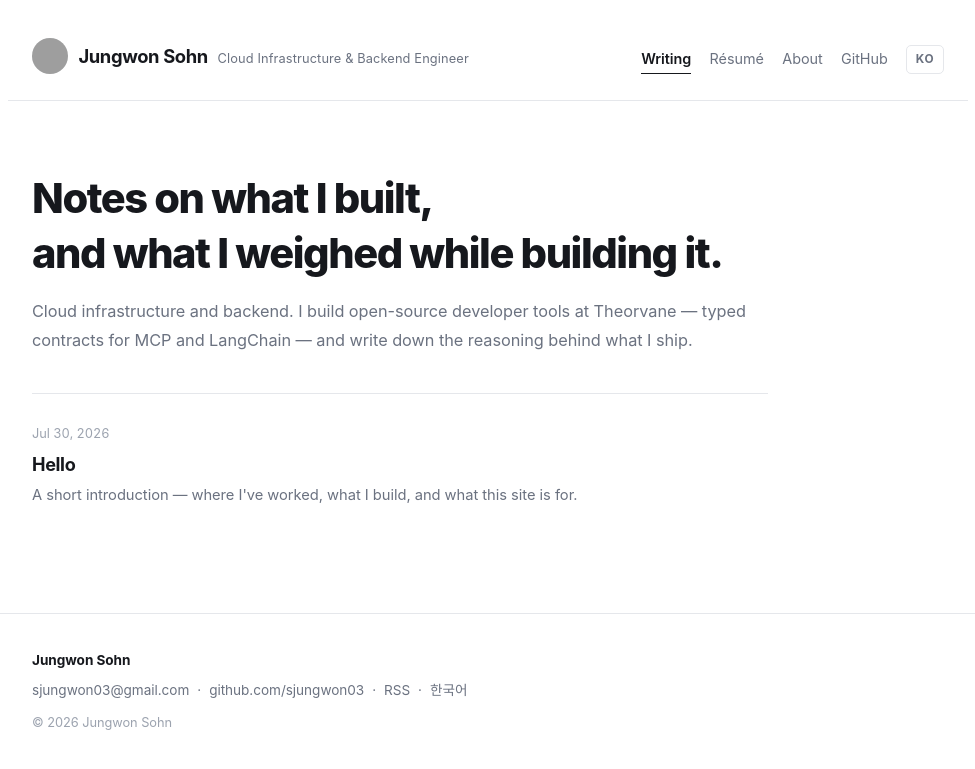
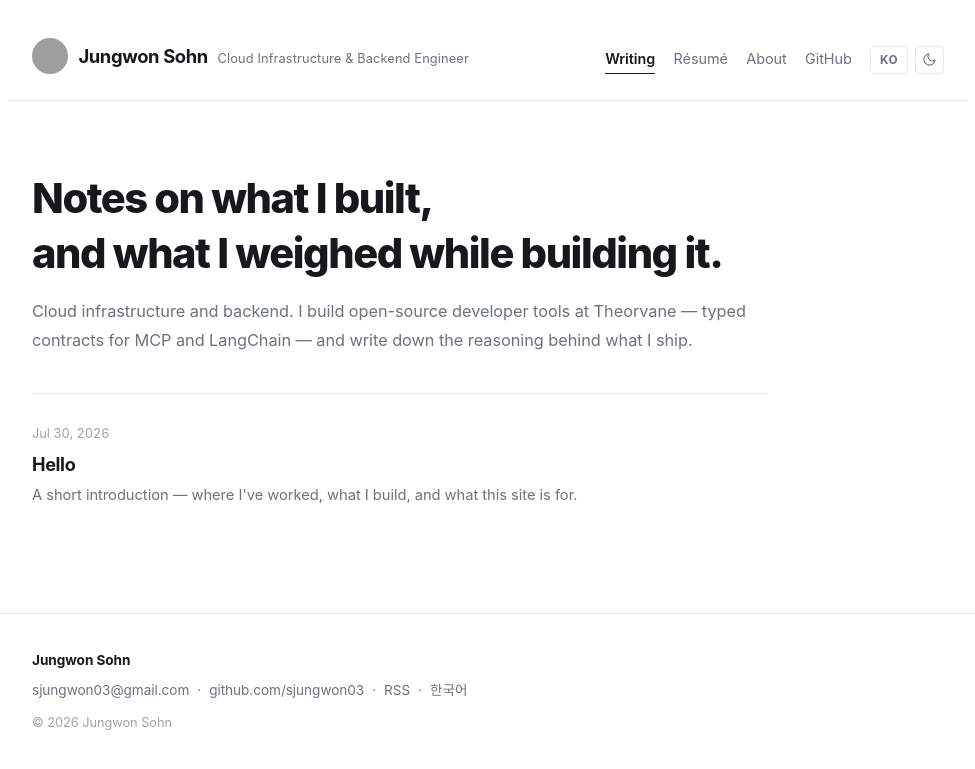
Before and after one commit to sjungwon03/sjungwon03.github.io, a Jekyll site: the page built from index.html, in a window 1280 px wide. Shown: the top 769 px of the page, without its empty margins (152-1127 px from the left). Built offline with Jekyll 4.4.1, drawn with Linux system fonts in a browser that asks for light colours; some web fonts are replaced; grey boxes are pictures that could not be loaded.

Commit message:
헤더에 라이트/다크 전환 버튼 추가
지금까지는 운영체제 설정만 따라갔는데, 직접 고를 수 있게 했습니다.
고른 값은 localStorage 에 담아 <html data-theme> 로 덮어쓰고,
다시 눌러 운영체제 설정과 같아지면 저장값을 지워 원래대로
운영체제를 따라갑니다. 한번 누른 뒤 계속 고정되지 않게 하려는
의도입니다.

첫 페인트 전에 head 인라인 스크립트로 값을 적용해 깜빡이지
않습니다. 버튼은 지금 화면과 반대되는 아이콘을 보여 주고,
인쇄할 때는 숨깁니다.

Co-Authored-By: Claude Opus 5 <noreply@anthropic.com>

```diff
--- a/_includes/head.html
+++ b/_includes/head.html
@@ -1,6 +1,17 @@
 <meta charset="utf-8">
 <meta name="viewport" content="width=device-width, initial-scale=1">
 <meta name="color-scheme" content="light dark">
+
+<script>
+  // 직접 고른 테마가 있으면 첫 페인트 전에 적용합니다. 고른 적이 없으면
+  // data-theme을 두지 않아 CSS가 운영체제 설정을 그대로 따릅니다.
+  (function () {
+    try {
+      var t = localStorage.getItem('theme');
+      if (t === 'light' || t === 'dark') document.documentElement.dataset.theme = t;
+    } catch (e) {}
+  })();
+</script>
 
 {%- assign ko = false -%}
 {%- if page.lang == 'ko' %}{% assign ko = true %}{% endif -%}
--- a/_includes/header.html
+++ b/_includes/header.html
@@ -21,12 +21,26 @@
       <a href="https://github.com/{{ site.github_username }}" rel="me noopener">GitHub</a>
     </nav>
 
+    <div class="header-tools">
       {%- if page.alt_url %}
       <a class="lang-toggle" href="{{ page.alt_url | relative_url }}"
          lang="{% if ko %}en{% else %}ko{% endif %}"
          aria-label="{% if ko %}Switch to English{% else %}한국어로 보기{% endif %}">
         {% if ko %}EN{% else %}KO{% endif %}
       </a>
-    {%- endif -%}
+      {%- endif %}
+
+      <button class="theme-toggle" type="button"
+              data-to-dark="{% if ko %}어둡게 보기{% else %}Switch to dark theme{% endif %}"
+              data-to-light="{% if ko %}밝게 보기{% else %}Switch to light theme{% endif %}">
+        <svg class="i-moon" viewBox="0 0 24 24" aria-hidden="true" focusable="false">
+          <path d="M21 12.8A9 9 0 1 1 11.2 3a7 7 0 0 0 9.8 9.8z"/>
+        </svg>
+        <svg class="i-sun" viewBox="0 0 24 24" aria-hidden="true" focusable="false">
+          <circle cx="12" cy="12" r="4"/>
+          <path d="M12 2.4v2M12 19.6v2M4.2 4.2l1.4 1.4M18.4 18.4l1.4 1.4M2.4 12h2M19.6 12h2M4.2 19.8l1.4-1.4M18.4 5.6l1.4-1.4"/>
+        </svg>
+      </button>
+    </div>
   </div>
 </header>
--- a/_layouts/default.html
+++ b/_layouts/default.html
@@ -25,6 +25,39 @@
       t.parentNode.insertBefore(wrap, t);
       wrap.appendChild(t);
     });
+
+    // 테마 전환. 고른 값이 운영체제 설정과 같아지면 저장한 값을 지워서
+    // 그다음부터는 다시 운영체제를 따라가게 둡니다.
+    (function () {
+      var btn = document.querySelector('.theme-toggle');
+      if (!btn) return;
+
+      var root = document.documentElement;
+      var mq = window.matchMedia('(prefers-color-scheme: dark)');
+
+      function system() { return mq.matches ? 'dark' : 'light'; }
+      function current() { return root.dataset.theme || system(); }
+
+      function label() {
+        btn.setAttribute('aria-label', btn.dataset[current() === 'dark' ? 'toLight' : 'toDark']);
+        btn.title = btn.getAttribute('aria-label');
+      }
+
+      btn.addEventListener('click', function () {
+        var next = current() === 'dark' ? 'light' : 'dark';
+        try {
+          if (next === system()) { delete root.dataset.theme; localStorage.removeItem('theme'); }
+          else { root.dataset.theme = next; localStorage.setItem('theme', next); }
+        } catch (e) {
+          root.dataset.theme = next;
+        }
+        label();
+      });
+
+      // 저장한 값이 없을 때 운영체제 설정이 바뀌면 버튼 설명도 함께 맞춥니다.
+      if (mq.addEventListener) mq.addEventListener('change', label);
+      label();
+    })();
   </script>
 </body>
 </html>
--- a/assets/css/style.css
+++ b/assets/css/style.css
@@ -1,6 +1,9 @@
 /* ─────────────────────────────────────────────
    손정원 — 개인 사이트
    단색 · 여백 중심. 라이트/다크 모두 지원합니다.
+
+   기본값은 운영체제 설정을 따르고,
+   헤더의 버튼으로 고른 값이 있으면 <html data-theme>가 그걸 덮어씁니다.
    ───────────────────────────────────────────── */
 
 :root {
@@ -19,10 +22,15 @@
 
   --w: 46rem;
   --w-wide: 60rem;
+
+  color-scheme: light;
 }
 
+/* 아래 두 블록은 같은 값입니다. 순수 CSS라 한쪽으로 합칠 수 없어
+   운영체제 설정(위)과 직접 고른 값(아래)에 각각 둡니다. 함께 고쳐 주세요. */
+
 @media (prefers-color-scheme: dark) {
-  :root {
+  :root:not([data-theme="light"]) {
     --ink: #e8eaed;
     --ink-2: #c3c7ce;
     --mute: #9aa1ac;
@@ -31,7 +39,22 @@
     --fill: #1b1e24;
     --paper: #131519;
     --accent: #e8eaed;
+
+    color-scheme: dark;
   }
+}
+
+:root[data-theme="dark"] {
+  --ink: #e8eaed;
+  --ink-2: #c3c7ce;
+  --mute: #9aa1ac;
+  --faint: #6b7280;
+  --rule: #2a2e36;
+  --fill: #1b1e24;
+  --paper: #131519;
+  --accent: #e8eaed;
+
+  color-scheme: dark;
 }
 
 * { box-sizing: border-box; }
@@ -135,26 +158,65 @@ button:focus-visible {
   margin-bottom: 1.1rem;
 }
 
-/* ── 언어 전환 ────────────────────────────── */
+/* ── 언어 · 테마 전환 ─────────────────────── */
 
 .header-right { display: flex; align-items: center; gap: 1.15rem; }
+.header-tools { display: flex; align-items: center; gap: 0.45rem; }
 
-.lang-toggle {
+.lang-toggle,
+.theme-toggle {
   flex: none;
-  padding: 0.2rem 0.55rem;
+  display: inline-flex;
+  align-items: center;
+  justify-content: center;
+  height: 1.8rem;
   border: 1px solid var(--rule);
   border-radius: 5px;
-  font-size: 0.74rem;
-  font-weight: 700;
-  letter-spacing: 0.05em;
   color: var(--mute);
+  background: none;
   transition: color 0.15s, border-color 0.15s, background 0.15s;
 }
-.lang-toggle:hover {
+.lang-toggle:hover,
+.theme-toggle:hover {
   color: var(--ink);
   border-color: var(--faint);
   background: var(--fill);
 }
+
+.lang-toggle {
+  padding: 0 0.55rem;
+  font-size: 0.74rem;
+  font-weight: 700;
+  letter-spacing: 0.05em;
+}
+
+.theme-toggle {
+  width: 1.8rem;
+  padding: 0;
+  font: inherit;
+  cursor: pointer;
+}
+.theme-toggle svg {
+  display: block;
+  width: 15px;
+  height: 15px;
+  fill: none;
+  stroke: currentColor;
+  stroke-width: 1.7;
+  stroke-linecap: round;
+  stroke-linejoin: round;
+}
+
+/* 지금 화면이 밝으면 달을, 어두우면 해를 보여줍니다 — 누르면 바뀔 모습입니다. */
+.theme-toggle .i-sun { display: none; }
+
+@media (prefers-color-scheme: dark) {
+  :root:not([data-theme="light"]) .theme-toggle .i-sun { display: block; }
+  :root:not([data-theme="light"]) .theme-toggle .i-moon { display: none; }
+}
+
+:root[data-theme="dark"] .theme-toggle .i-sun { display: block; }
+:root[data-theme="dark"] .theme-toggle .i-moon { display: none; }
 
 /* ── 본문 ─────────────────────────────────── */
 
@@ -407,7 +469,8 @@ button:focus-visible {
 /* ── 인쇄 ─────────────────────────────────── */
 
 @media print {
-  .site-nav, .site-footer, .resume-actions, .post-nav, .skip-link { display: none; }
+  .site-nav, .site-footer, .resume-actions, .post-nav, .skip-link,
+  .lang-toggle, .theme-toggle { display: none; }
   .site-main { border-top: 0; }
   body { font-size: 10.5pt; }
   .prose h2 { page-break-after: avoid; }
```
Lines whose indentation alone changed are shown as unchanged.
